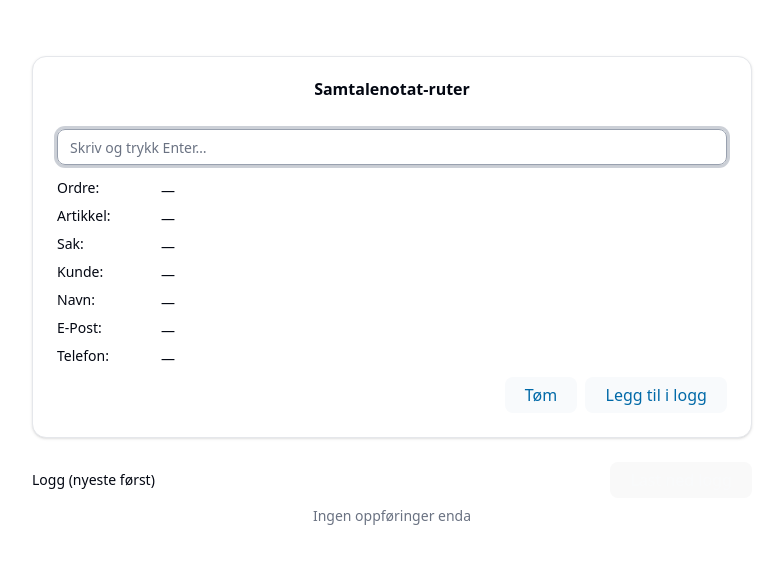
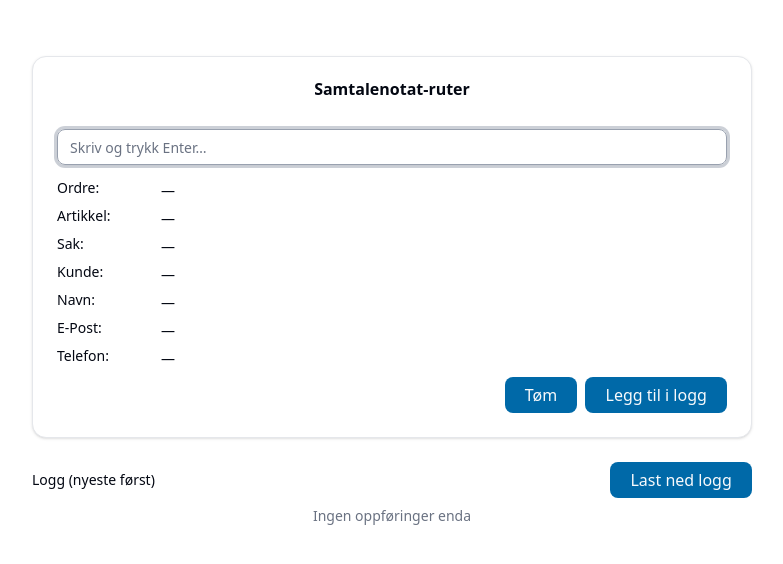
Before and after one commit to kensparby/phonelog, a React (Vite) app: page / in a window 1280 px wide. Shown: the top 564 px of the page, without its empty margins (248-1031 px from the left). Built offline with nearby package versions, Linux system fonts and the light colour scheme.

Commit message:
Maybe finally fix colors?

```diff
--- a/src/App.tsx
+++ b/src/App.tsx
@@ -226,7 +226,7 @@ function App() {
                             e.preventDefault()
                             removeTagFromForm(key, i)
                           }}
-                          className={`rounded-full bg-slate-50! text-sky-700! dark:bg-sky-700! dark:text-slate-50! ${copiedIds.includes(`form-${key}-${i}`) ? 'bg-green-100 border-green-200' : ''}`}>
+                          className={`rounded-full dark:bg-slate-50! dark:text-sky-700! bg-sky-700! text-slate-50! ${copiedIds.includes(`form-${key}-${i}`) ? 'bg-green-100 border-green-200' : ''}`}>
                           {val}
                         </Button>
                       ))
@@ -237,12 +237,12 @@ function App() {
 
               <div className="flex gap-2 justify-end">
                 <Button
-                  className={`bg-slate-50! text-sky-700! dark:bg-sky-700! dark:text-slate-50!`}
+                  className={`dark:bg-slate-50! dark:text-sky-700! bg-sky-700! text-slate-50{!`}
                   onClick={() => setFields({ order: [], article: [], case: [], customer: [], name: [], email: [], phone: [] })}>
                   {t('clear')}
                 </Button>
                 <Button
-                  className={`bg-slate-50! text-sky-700! dark:bg-sky-700! dark:text-slate-50!`}
+                  className={`dark:bg-slate-50! dark:text-sky-700! bg-sky-700! text-slate-50!`}
                   onClick={addToLog}>{t('addToLog')}</Button>
               </div>
             </div>
@@ -253,7 +253,9 @@ function App() {
         <div>
           <div className="flex items-center justify-between mb-2">
             <h3 className="text-sm font-medium">{t('logMostRecentFirst')}</h3>
-            <Button onClick={downloadCsvAndMaybeClear}>{t('downloadLog')}</Button>
+            <Button
+              className={`dark:bg-slate-50! dark:text-sky-700! bg-sky-700! text-slate-50!`}
+              onClick={downloadCsvAndMaybeClear}>{t('downloadLog')}</Button>
           </div>
           <div className="space-y-3">
             {log.length === 0 && <div className="text-sm text-muted-foreground">{t('noEntriesYet')}</div>}
```
